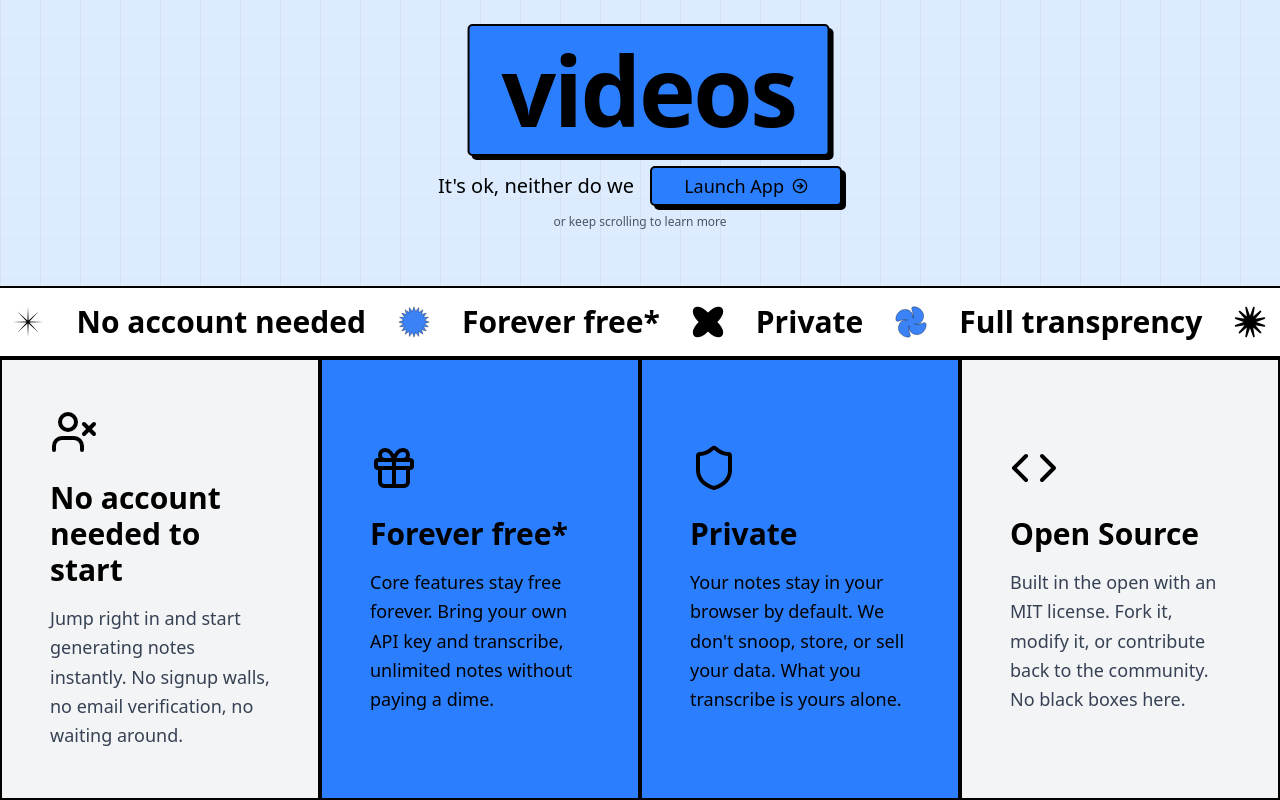
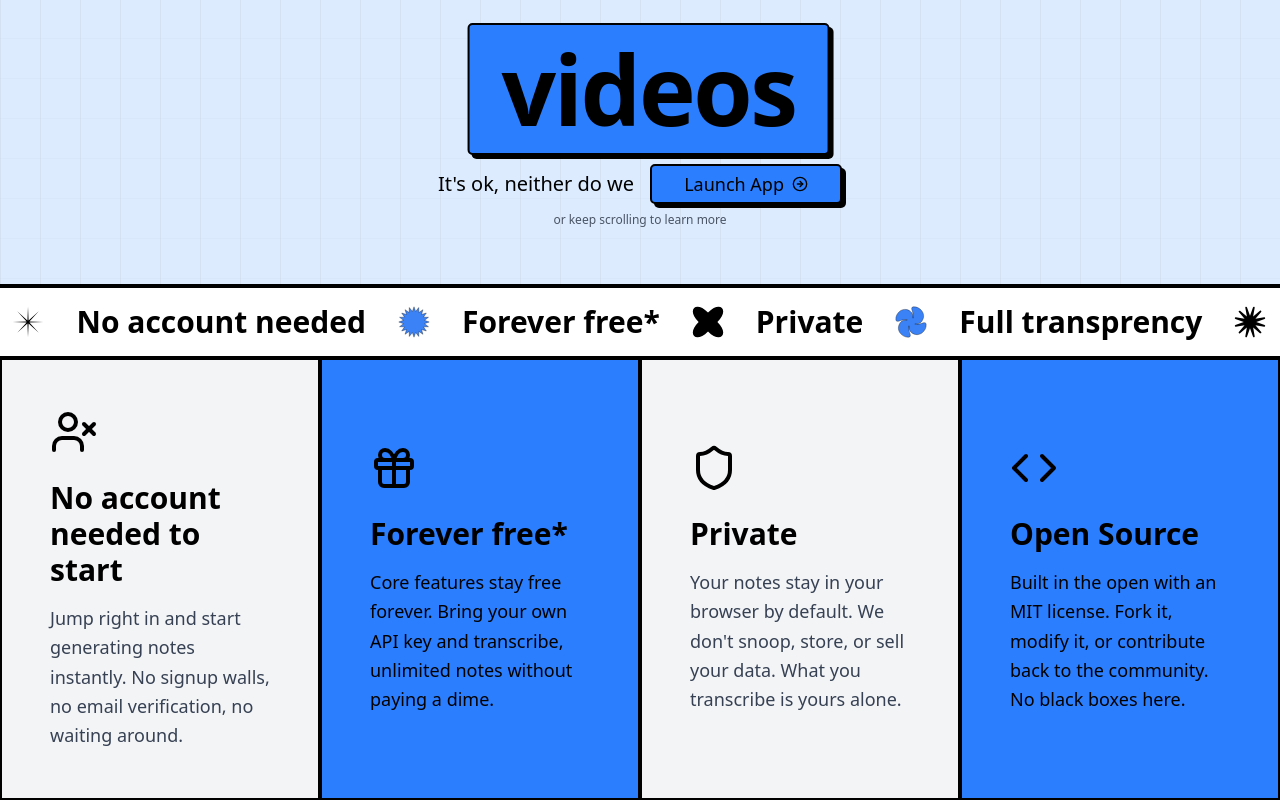
Before and after one commit to numinousmuses/idontpayattention, a Next.js app: page / in a window 1280 px wide. Shown: the part 442-1242 px from the top of the page. Built offline with nearby package versions, Linux system fonts and the light colour scheme.

Commit message:
finished features section

```diff
--- a/src/components/FeaturesSection.tsx
+++ b/src/components/FeaturesSection.tsx
@@ -5,53 +5,60 @@ export default function FeaturesSection() {
     {
       icon: UserX,
       title: "No account needed to start",
-      description: "Jump right in and start generating notes instantly. No signup walls, no email verification, no waiting around.",
-      bgColor: "bg-gray-100"
+      description: "Jump right in and start generating notes instantly. No signup walls, no email verification, no waiting around."
     },
     {
       icon: Gift,
       title: "Forever free*",
-      description: "Core features stay free forever. Bring your own API key and transcribe, unlimited notes without paying a dime.",
-      bgColor: "bg-blue-500"
+      description: "Core features stay free forever. Bring your own API key and transcribe, unlimited notes without paying a dime."
     },
     {
       icon: Shield,
       title: "Private",
-      description: "Your notes stay in your browser by default. We don't snoop, store, or sell your data. What you transcribe is yours alone.",
-      bgColor: "bg-blue-500"
+      description: "Your notes stay in your browser by default. We don't snoop, store, or sell your data. What you transcribe is yours alone."
     },
     {
       icon: Code,
       title: "Open Source",
-      description: "Built in the open with an MIT license. Fork it, modify it, or contribute back to the community. No black boxes here.",
-      bgColor: "bg-gray-100"
+      description: "Built in the open with an MIT license. Fork it, modify it, or contribute back to the community. No black boxes here."
     }
   ];
 
   return (
     <section className="w-full">
-      <div className="grid grid-cols-1 md:grid-cols-2 lg:grid-cols-4">
+      <div className="grid grid-cols-1 md:grid-cols-2 xl:grid-cols-4">
         {features.map((feature, index) => {
           const Icon = feature.icon;
-          const isBlue = feature.bgColor === "bg-blue-500";
+
+          // Build background class based on index for 4-column layout
+          let bgClass = "";
+          if (index === 0) bgClass = "bg-gray-100 xl:bg-gray-100";
+          if (index === 1) bgClass = "bg-blue-500 xl:bg-blue-500";
+          if (index === 2) bgClass = "bg-blue-500 xl:bg-gray-100";
+          if (index === 3) bgClass = "bg-gray-100 xl:bg-blue-500";
 
           return (
             <div
               key={index}
-              className={`${feature.bgColor} border-2 border-black p-8 md:p-12 flex flex-col justify-center min-h-[300px]`}
+              className={`${bgClass} border-2 border-black p-8 md:p-12 flex flex-col justify-center min-h-[300px]`}
             >
               <div className="mb-6">
                 <Icon
                   size={48}
-                  className={`${isBlue ? 'text-black' : 'text-black'}`}
+                  className="text-black"
                 />
               </div>
 
-              <h3 className={`text-2xl md:text-3xl font-bold mb-4 ${isBlue ? 'text-black' : 'text-black'}`}>
+              <h3 className="text-2xl md:text-3xl font-bold mb-4 text-black">
                 {feature.title}
               </h3>
 
-              <p className={`text-base md:text-lg leading-relaxed ${isBlue ? 'text-black' : 'text-gray-700'}`}>
+              <p className={`text-base md:text-lg leading-relaxed ${
+                index === 0 ? 'text-gray-700 xl:text-gray-700' :
+                index === 1 ? 'text-black xl:text-black' :
+                index === 2 ? 'text-black xl:text-gray-700' :
+                'text-gray-700 xl:text-black'
+              }`}>
                 {feature.description}
               </p>
             </div>
--- a/src/components/MarqueeSection.tsx
+++ b/src/components/MarqueeSection.tsx
@@ -38,7 +38,7 @@ export default function MarqueeSection() {
 
   return (
     <section className="w-full">
-      <div className="relative flex w-full overflow-x-hidden border-b-2 border-t-2 border-black bg-white">
+      <div className="relative flex w-full overflow-x-hidden border-b-2 border-t-4 border-black bg-white">
         <div className="animate-marquee whitespace-nowrap py-4 flex items-center">
           {content}
         </div>
```
